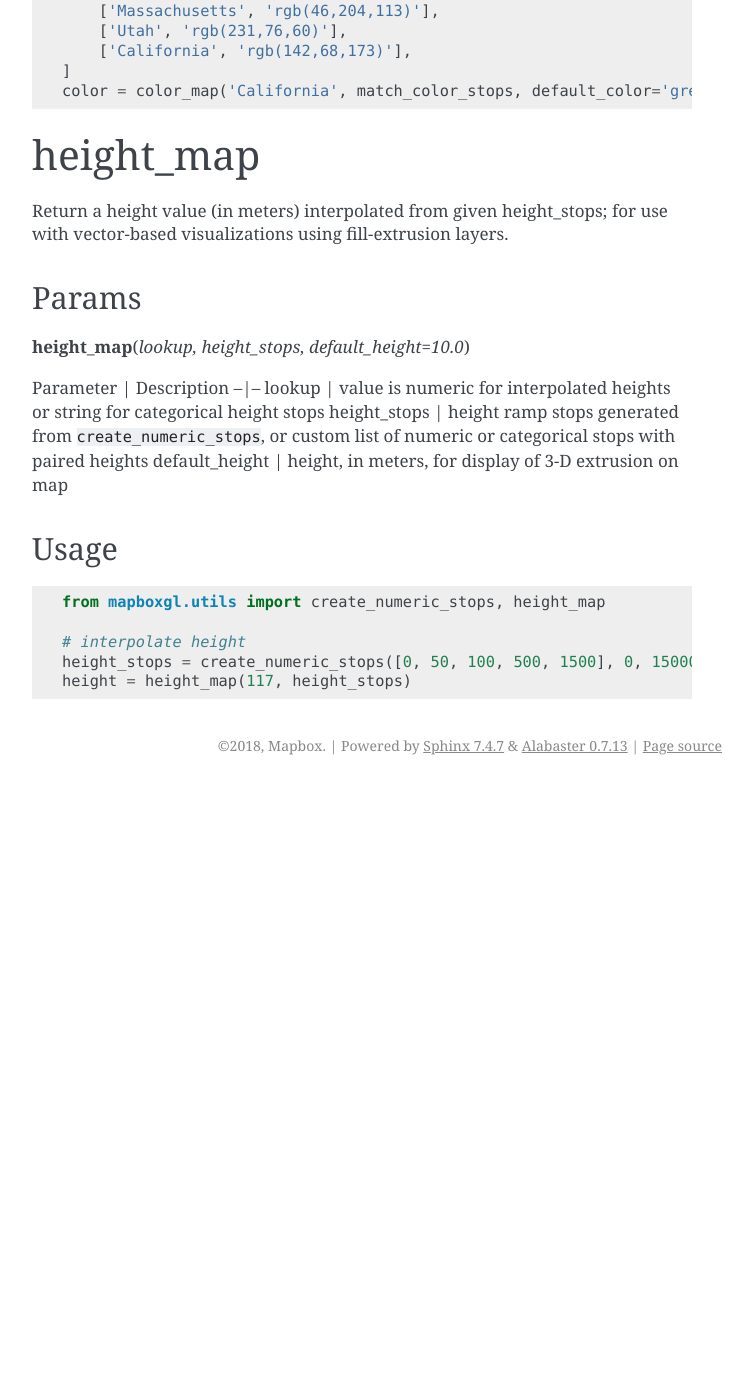
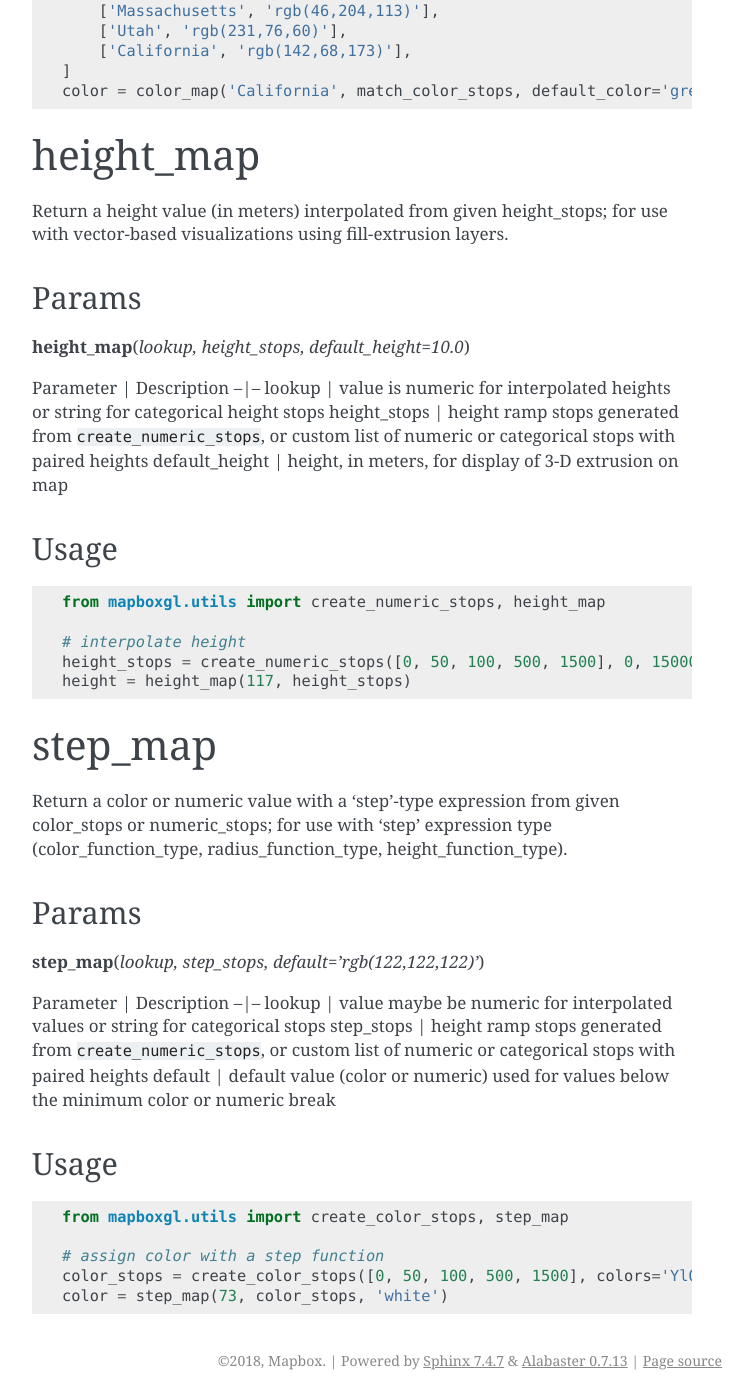
Before and after one commit to mapbox/mapboxgl-jupyter, a Sphinx documentation site: the page built from docs/utils.md, in a window 1280 px wide and 1400 px high, scrolled down 5478 px. Shown: the whole window, without its empty margins (388-1140 px from the left). Built offline with Sphinx 7.4.7, drawn with Linux system fonts in a browser that asks for light colours; before the commit the page ends 6263 px from its top, so only the background shows below that.

Commit message:
Add docs for step_map and update the ExpressionMixin to use for validating the functiont types before displaying a map

````diff
--- a/docs/utils.md
+++ b/docs/utils.md
@@ -243,3 +243,24 @@ from mapboxgl.utils import create_numeric_stops, height_map
 height_stops = create_numeric_stops([0, 50, 100, 500, 1500], 0, 150000)
 height = height_map(117, height_stops)
 ```
+
+## step_map
+Return a color or numeric value with a 'step'-type expression from given color_stops or numeric_stops; for use with 'step' expression type (color_function_type, radius_function_type, height_function_type).
+
+### Params
+**step_map**(_lookup, step_stops, default='rgb(122,122,122)'_)
+
+Parameter | Description
+--|--
+lookup | value maybe be numeric for interpolated values or string for categorical stops
+step_stops | height ramp stops generated from `create_numeric_stops`, or custom list of numeric or categorical stops with paired heights
+default | default value (color or numeric) used for values below the minimum color or numeric break
+
+### Usage
+```python
+from mapboxgl.utils import create_color_stops, step_map
+
+# assign color with a step function
+color_stops = create_color_stops([0, 50, 100, 500, 1500], colors='YlOrRd')
+color = step_map(73, color_stops, 'white')
+```
````
Also changed, not shown: docs/viz.md (+20 -7 lines), 3 other files.
